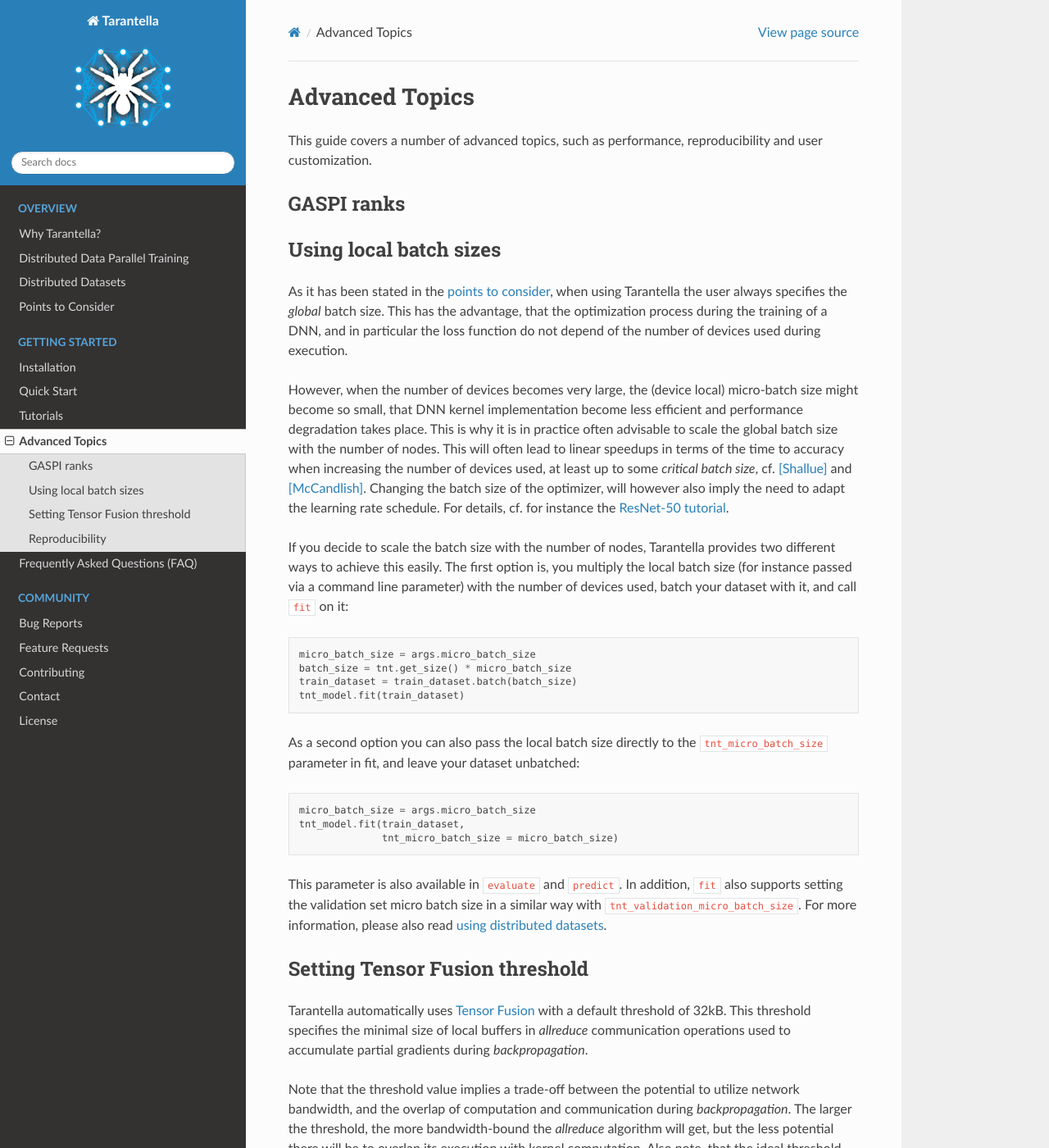
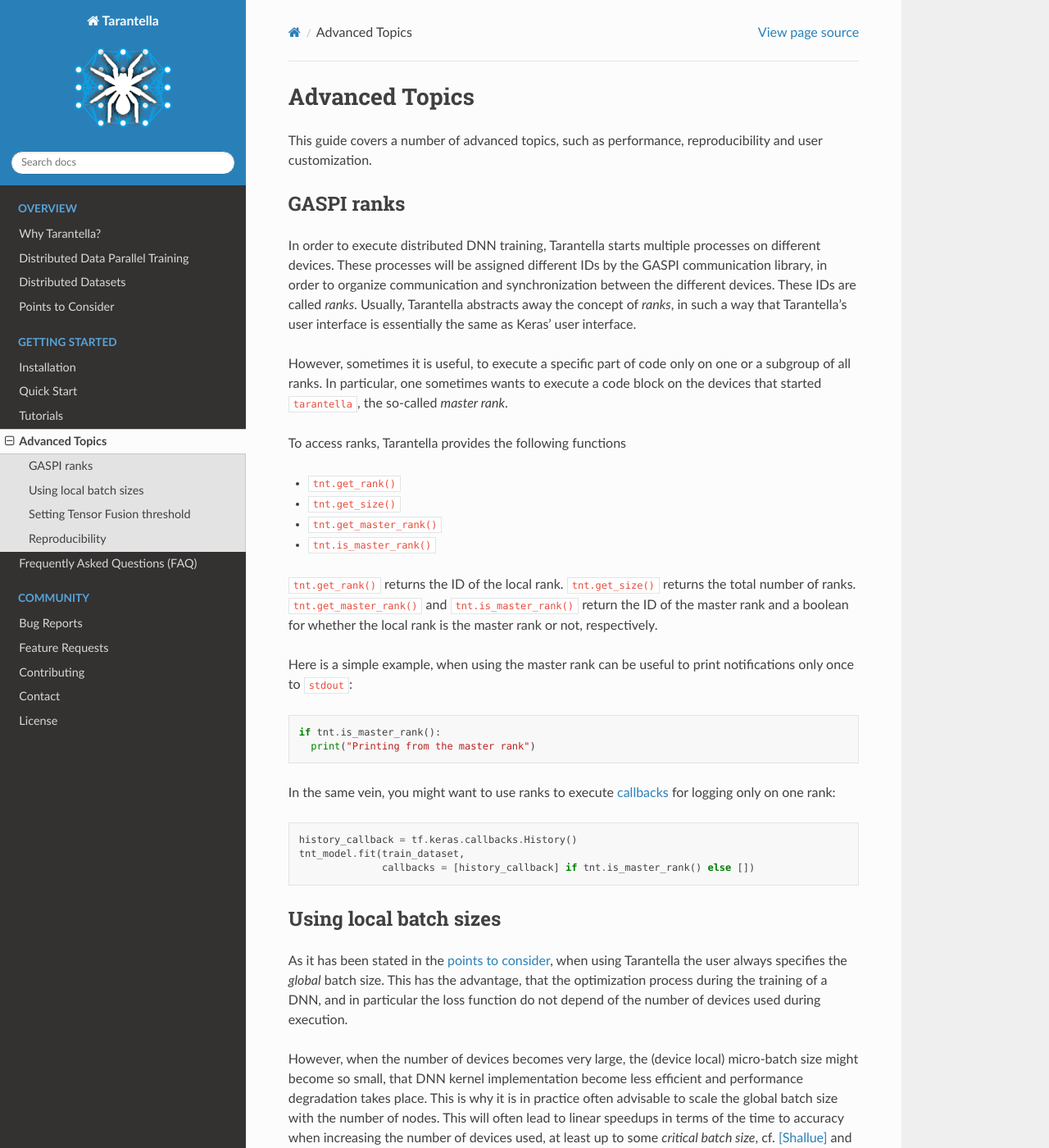
Before and after one commit to cc-hpc-itwm/tarantella, a Sphinx documentation site: the page built from docs/source/advanced_topics.rst, in a window 1280 px wide and 1400 px high. Shown: the whole window at 82% size. Built offline with Sphinx 7.4.7 and the Read the Docs theme 2.0.0, drawn with Linux system fonts in a browser that asks for light colours.

Commit message:
docs: advanced topics: Add section for GASPI ranks

```diff
--- a/docs/source/advanced_topics.rst
+++ b/docs/source/advanced_topics.rst
@@ -4,10 +4,52 @@
 This guide covers a number of advanced topics, such as
 performance, reproducibility and user customization.
 
+
 .. _ranks-label:
 
 GASPI ranks
 ^^^^^^^^^^^
+
+In order to execute distributed DNN training, Tarantella starts multiple processes
+on different devices. These processes will be assigned different IDs by the GASPI
+communication library, in order to organize communication and synchronization between
+the different devices. These IDs are called *ranks*. Usually, Tarantella abstracts away
+the concept of *ranks*, in such a way that Tarantella's user interface is essentially
+the same as Keras' user interface.
+
+However, sometimes it is useful, to execute a specific part of code only on one
+or a subgroup of all ranks. In particular, one sometimes wants to execute a code
+block on the devices that started ``tarantella``, the so-called *master rank*.
+
+To access ranks, Tarantella provides the following functions
+
+* ``tnt.get_rank()``
+* ``tnt.get_size()``
+* ``tnt.get_master_rank()``
+* ``tnt.is_master_rank()``
+
+``tnt.get_rank()`` returns the ID of the local rank.
+``tnt.get_size()`` returns the total number of ranks.
+``tnt.get_master_rank()`` and ``tnt.is_master_rank()`` return the ID of the master rank
+and a boolean for whether the local rank is the master rank or not, respectively.
+
+Here is a simple example, when using the master rank can be useful to print notifications
+only once to ``stdout``:
+
+.. code-block:: python
+
+   if tnt.is_master_rank():
+     print("Printing from the master rank")
+
+In the same vein, you might want to use ranks to execute :ref:`callbacks <callbacks-label>` for logging
+only on one rank:
+
+.. code-block:: python
+
+   history_callback = tf.keras.callbacks.History()
+   tnt_model.fit(train_dataset,
+                 callbacks = [history_callback] if tnt.is_master_rank() else [])
+
 
 
 Using local batch sizes
```
